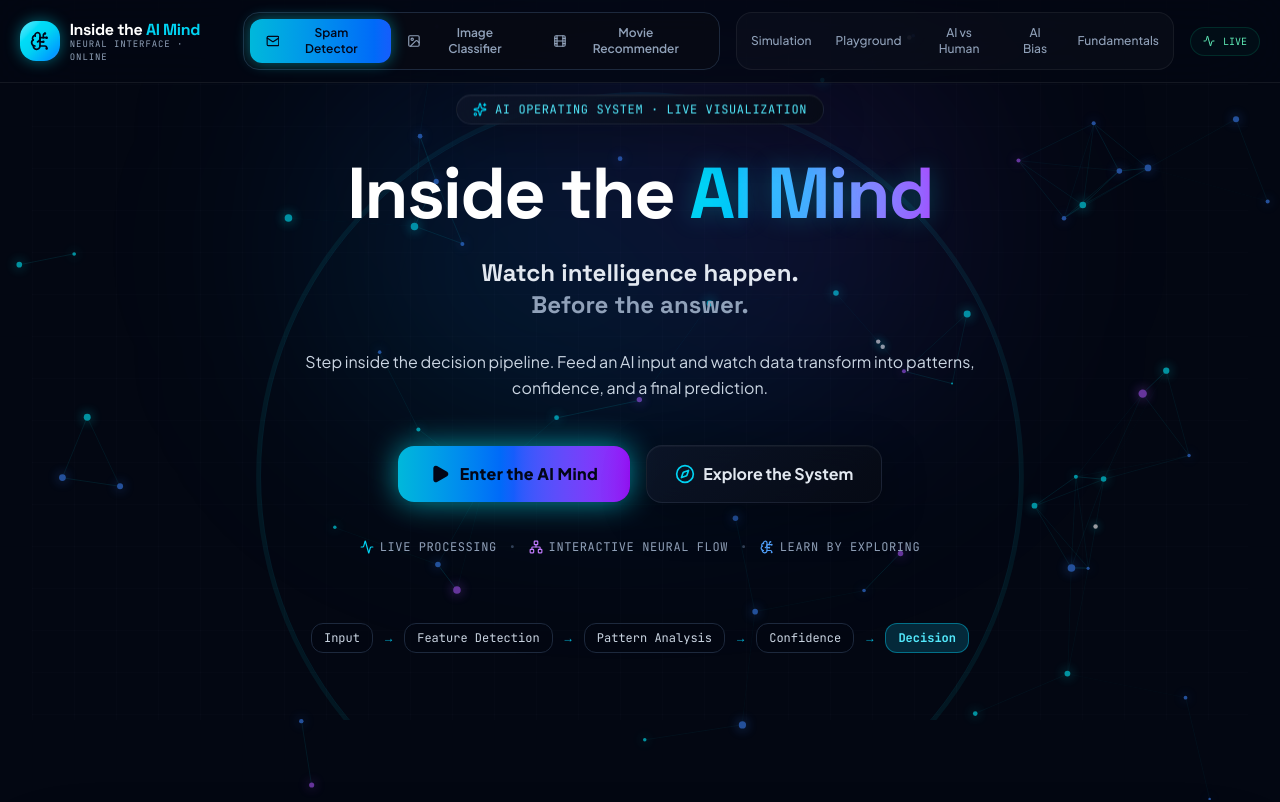
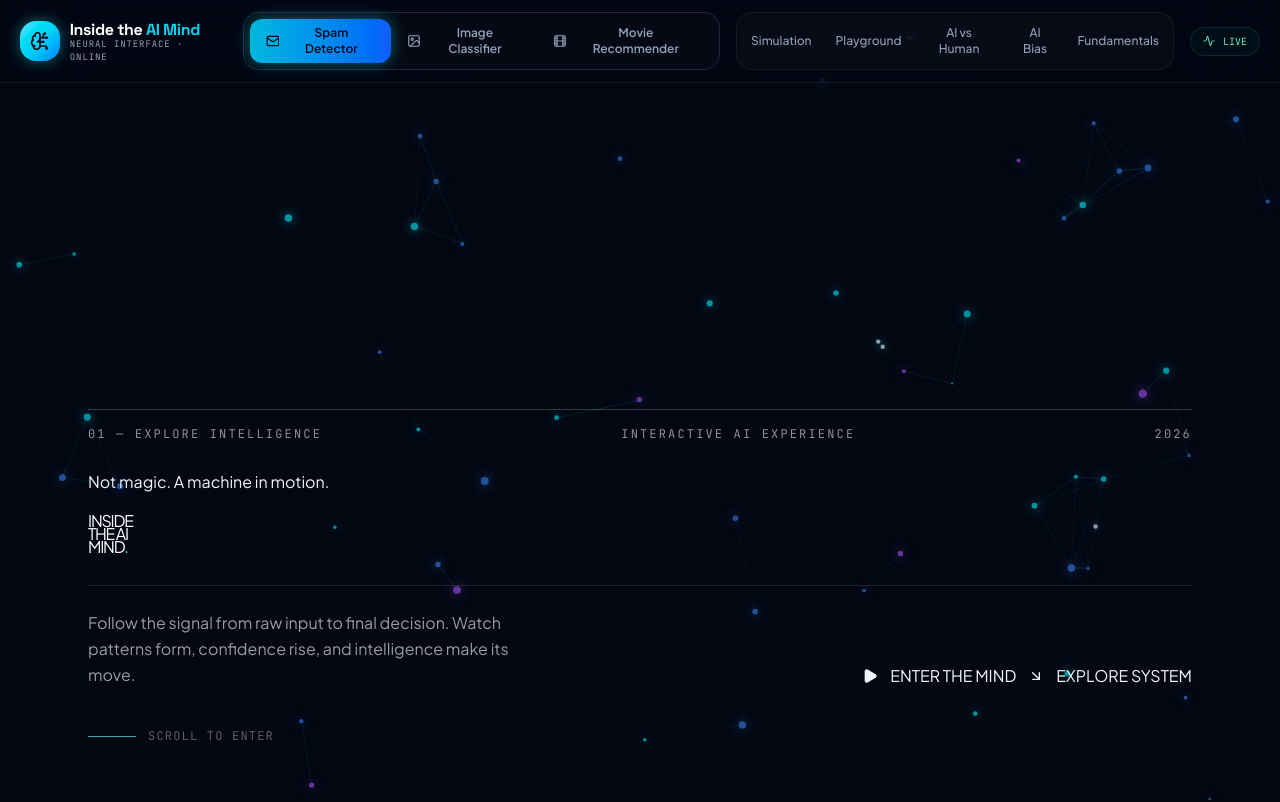
Before and after one commit to Newton-ns/inside-the-ai-min, a React (Vite) app: page / in a window 1280 px wide. Shown: the top 802 px of the page. Built offline with nearby package versions, Linux system fonts and the light colour scheme.

Commit message:
style: redesign hero with bold editorial performance layout

```diff
--- a/src/components/HeroSection.jsx
+++ b/src/components/HeroSection.jsx
@@ -1,74 +1,52 @@
 import React from 'react';
-import { Play, Sparkles, BrainCircuit, Compass, Activity, Network } from 'lucide-react';
+import { ArrowDownRight, Play } from 'lucide-react';
 
 export default function HeroSection({ onTrySimulation, onExploreHowItWorks }) {
   return (
-    <section className="relative min-h-[90vh] flex flex-col items-center justify-center text-center px-4 pt-20 pb-12 overflow-hidden">
-      <div className="absolute inset-0 grid-pattern opacity-60 pointer-events-none" />
-      <div className="absolute top-24 left-1/2 -translate-x-1/2 w-[min(72vw,760px)] h-[min(72vw,760px)] rounded-full border border-cyan-400/10 animate-pulse-ring pointer-events-none" />
-      {/* Ambient background glow */}
-      <div className="absolute top-1/3 left-1/2 -translate-x-1/2 -translate-y-1/2 w-[600px] h-[350px] bg-gradient-to-tr from-cyan-500/20 via-blue-600/15 to-purple-600/20 rounded-full blur-[120px] pointer-events-none" />
+    <section className="look-hero relative min-h-[100svh] flex items-end overflow-hidden px-0">
+      <div className="look-hero-orb look-orb-a" />
+      <div className="look-hero-orb look-orb-b" />
+      <div className="look-hero-grid" />
 
-      <div className="relative z-10 max-w-5xl mx-auto space-y-7">
-        {/* Theme pill */}
-        <div className="inline-flex items-center gap-2 px-4 py-1.5 rounded-full glass-card border border-cyan-500/40 text-cyan-300 text-xs font-mono tracking-wider uppercase shadow-[0_0_20px_rgba(0,240,255,0.2)] animate-float">
-          <Sparkles className="w-3.5 h-3.5 text-cyan-400" />
-          <span>AI Operating System · Live Visualization</span>
+      <div className="relative z-10 w-full px-5 sm:px-8 lg:px-14 pb-10 sm:pb-14">
+        <div className="flex items-center justify-between border-t border-white/20 pt-4 mb-7 text-[10px] sm:text-xs font-mono tracking-[0.18em] uppercase text-white/55">
+          <span>01 — Explore Intelligence</span>
+          <span className="hidden sm:block">Interactive AI Experience</span>
+          <span>2026</span>
         </div>
 
-        {/* Main Heading */}
-        <h1 className="text-4xl sm:text-6xl md:text-7xl font-black font-display tracking-tight text-white leading-none">
-          Inside the <span className="text-transparent bg-clip-text bg-gradient-to-r from-cyan-400 via-blue-400 to-purple-500 text-glow-cyan">AI Mind</span>
-        </h1>
-
-        {/* Subheading */}
-        <h2 className="text-lg sm:text-2xl font-bold text-slate-200 font-display">
-          Watch intelligence happen.<br className="hidden sm:block" /> <span className="text-slate-400">Before the answer.</span>
-        </h2>
-
-        {/* Description */}
-        <p className="text-sm sm:text-base text-slate-300 max-w-2xl mx-auto font-normal leading-relaxed">
-          Step inside the decision pipeline. Feed an AI input and watch data transform into patterns, confidence, and a final prediction.
-        </p>
-
-        {/* Action Buttons */}
-        <div className="flex flex-col sm:flex-row items-center justify-center gap-4 pt-4">
-          <button
-            onClick={onTrySimulation}
-            className="w-full sm:w-auto px-8 py-4 rounded-2xl bg-gradient-to-r from-cyan-500 via-blue-600 to-purple-600 hover:from-cyan-400 hover:to-purple-500 text-slate-950 font-extrabold text-base tracking-wide shadow-[0_0_30px_rgba(0,240,255,0.6)] hover:shadow-[0_0_40px_rgba(0,240,255,0.9)] transition-all transform hover:-translate-y-1 active:translate-y-0 flex items-center justify-center gap-2.5"
-          >
-            <Play className="w-5 h-5 fill-current" />
-            <span>Enter the AI Mind</span>
-          </button>
-
-          <button
-            onClick={onExploreHowItWorks}
-            className="w-full sm:w-auto px-7 py-4 rounded-2xl glass-card hover:bg-slate-800/80 text-slate-200 hover:text-white border border-slate-700 hover:border-cyan-500/50 font-bold text-base transition-all transform hover:-translate-y-1 flex items-center justify-center gap-2"
-          >
-            <Compass className="w-5 h-5 text-cyan-400" />
-            <span>Explore the System</span>
-          </button>
+        <div className="max-w-7xl">
+          <p className="look-kicker mb-5">Not magic. A machine in motion.</p>
+          <h1 className="look-display leading-[0.82] tracking-[-0.075em] text-white">
+            INSIDE<br />
+            THE <span className="look-outline">AI</span><br />
+            MIND<span className="text-cyan-300">.</span>
+          </h1>
         </div>
 
-        <div className="flex flex-wrap justify-center gap-3 pt-2 text-[10px] sm:text-xs font-mono text-slate-400 uppercase tracking-wider">
-          <span className="flex items-center gap-1.5"><Activity className="w-3.5 h-3.5 text-cyan-400" /> Live Processing</span>
-          <span className="hidden sm:block text-slate-700">•</span>
-          <span className="flex items-center gap-1.5"><Network className="w-3.5 h-3.5 text-purple-400" /> Interactive Neural Flow</span>
-          <span className="hidden sm:block text-slate-700">•</span>
-          <span className="flex items-center gap-1.5"><BrainCircuit className="w-3.5 h-3.5 text-blue-400" /> Learn by Exploring</span>
+        <div className="mt-8 grid grid-cols-1 lg:grid-cols-[1fr_auto] gap-7 items-end border-t border-white/10 pt-6">
+          <p className="max-w-md text-sm sm:text-base leading-relaxed text-white/60">
+            Follow the signal from raw input to final decision. Watch patterns form,
+            confidence rise, and intelligence make its move.
+          </p>
+
+          <div className="flex flex-wrap gap-3">
+            <button onClick={onTrySimulation} className="look-primary-btn group">
+              <span className="relative z-10 flex items-center gap-3">
+                <Play className="w-4 h-4 fill-current" />
+                ENTER THE MIND
+                <ArrowDownRight className="w-4 h-4 transition-transform group-hover:translate-x-1 group-hover:translate-y-1" />
+              </span>
+            </button>
+            <button onClick={onExploreHowItWorks} className="look-secondary-btn">
+              EXPLORE SYSTEM
+            </button>
+          </div>
         </div>
 
-        {/* 5-Stage Preview Chips */}
-        <div className="pt-10 flex flex-wrap items-center justify-center gap-2 sm:gap-3 text-xs font-mono">
-          <span className="px-3 py-1.5 rounded-xl bg-navy-950/80 border border-slate-800 text-slate-300">Input</span>
-          <span className="text-cyan-500">→</span>
-          <span className="px-3 py-1.5 rounded-xl bg-navy-950/80 border border-slate-800 text-slate-300">Feature Detection</span>
-          <span className="text-cyan-500">→</span>
-          <span className="px-3 py-1.5 rounded-xl bg-navy-950/80 border border-slate-800 text-slate-300">Pattern Analysis</span>
-          <span className="text-cyan-500">→</span>
-          <span className="px-3 py-1.5 rounded-xl bg-navy-950/80 border border-slate-800 text-slate-300">Confidence</span>
-          <span className="text-cyan-500">→</span>
-          <span className="px-3 py-1.5 rounded-xl bg-cyan-950/80 border border-cyan-500/50 text-cyan-300 font-bold">Decision</span>
+        <div className="mt-10 flex items-center gap-3 text-[10px] sm:text-xs font-mono tracking-widest uppercase text-white/35">
+          <span className="w-12 h-px bg-cyan-300/70" />
+          Scroll to enter
         </div>
       </div>
     </section>
```
